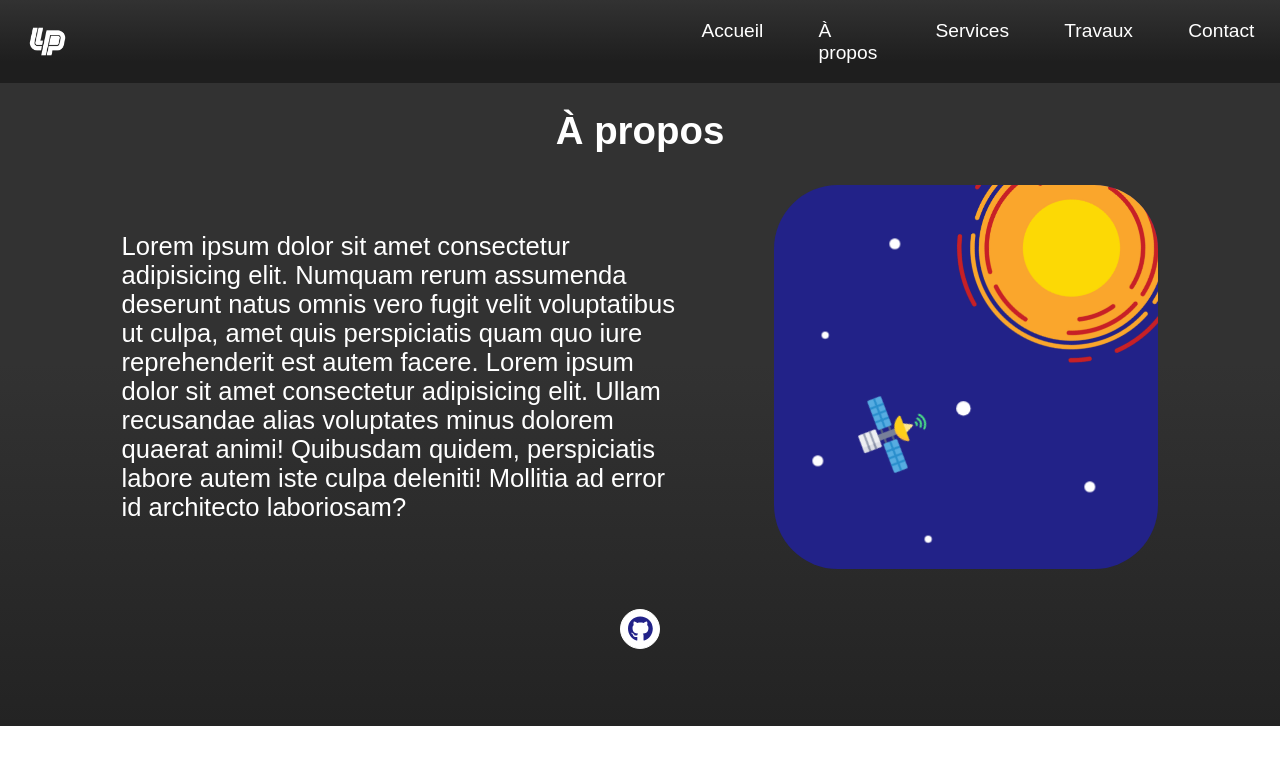
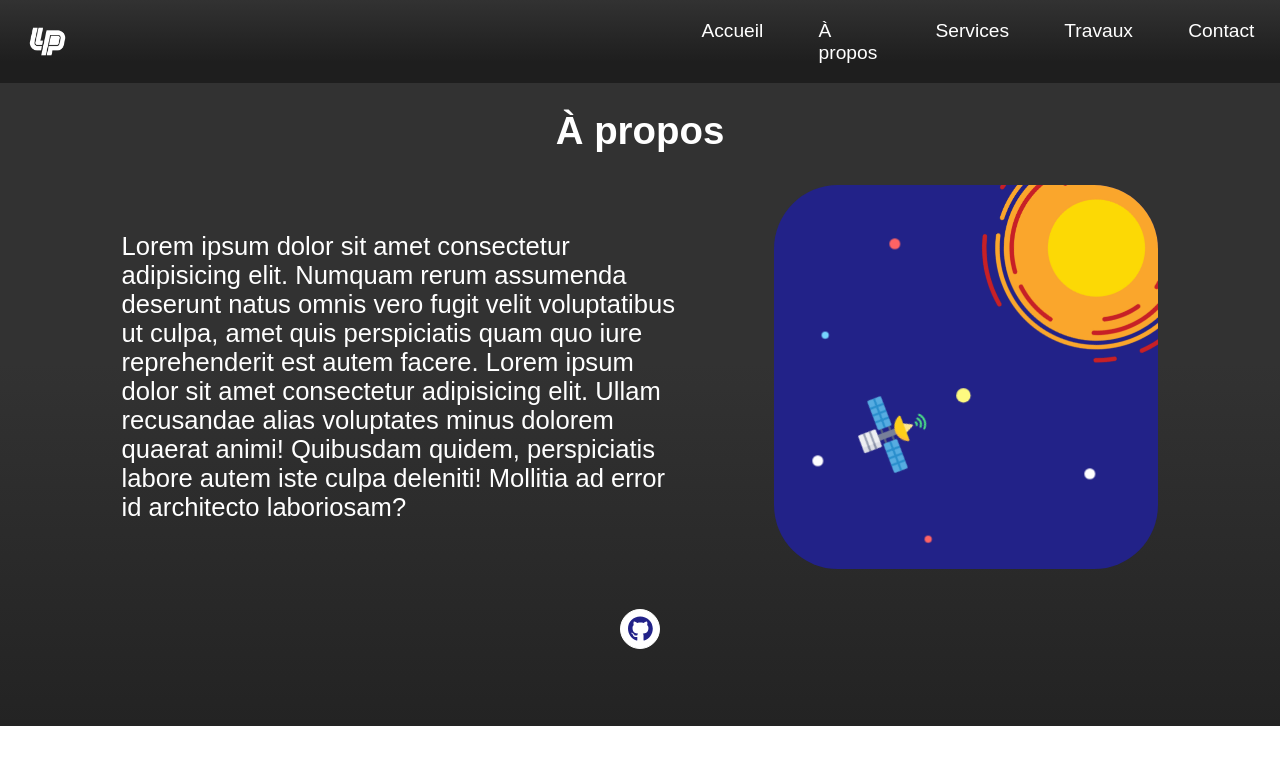
Before and after one commit to AeRyZe/dev_portfolio, a React (Create React App) app: page / in a window 1280 px wide. Shown: the top 764 px of the page. Built offline with nearby package versions, Linux system fonts and the light colour scheme; a web font is replaced by a local one.

Commit message:
feat(ui-square): added palette & edited positions

```diff
--- a/src/components/ui-square/ui-square.css
+++ b/src/components/ui-square/ui-square.css
@@ -9,7 +9,7 @@
 #sun {
     width: 18vw;
     position: relative;
-    left: 10vw;
+    left: 12vw;
     bottom: 4vw;
     -webkit-animation: spin infinite linear;
     animation: spin infinite linear;
@@ -45,12 +45,13 @@
     height: 1vw;
     position: relative;
     left: 13vw;
+    bottom: 1vw;
 }
 
 #about-star-4 {
     height: 0.75vw;
     position: relative;
-    top: 6vw;
+    top: 5vw;
     left: 22vw;
 }
 
--- a/src/components/ui-square/ui-square.jsx
+++ b/src/components/ui-square/ui-square.jsx
@@ -8,6 +8,13 @@ import Sun from '../../assets/sun.png'
 import Satellite from '../../assets/satellite.png'
 
 function UiSquare(props) {
+    const palette = {
+        white: '#ffffff',
+        red: '#ff6464',
+        yellow: '#fffb80',
+        blue: '#76d5fe'
+    }
+
     useEffect(() => {
         AOS.init();
     })
@@ -15,12 +22,12 @@ function UiSquare(props) {
     if (props.id === '1') {
         return (
             <div className='ui-square-container' data-aos={props.anim} data-aos-anchor={props.anchor} data-aos-delay={props.delay}>
-                <FontAwesomeIcon id='about-star-1' icon={faCircle} beatFade style={{ color: "#ffffff", }} />
-                <FontAwesomeIcon id='about-star-2' icon={faCircle} beatFade style={{ color: "#ffffff", }} />
-                <FontAwesomeIcon id='about-star-3' icon={faCircle} beatFade style={{ color: "#ffffff", }} />
-                <FontAwesomeIcon id='about-star-4' icon={faCircle} beatFade style={{ color: "#ffffff", }} />
-                <FontAwesomeIcon id='about-star-5' icon={faCircle} beatFade style={{ color: "#ffffff", }} />
-                <FontAwesomeIcon id='about-star-6' icon={faCircle} beatFade style={{ color: "#ffffff", }} />
+                <FontAwesomeIcon id='about-star-1' icon={faCircle} beatFade style={{ color: palette.red }} />
+                <FontAwesomeIcon id='about-star-2' icon={faCircle} beatFade style={{ color: palette.blue }} />
+                <FontAwesomeIcon id='about-star-3' icon={faCircle} beatFade style={{ color: palette.yellow }} />
+                <FontAwesomeIcon id='about-star-4' icon={faCircle} beatFade style={{ color: palette.white }} />
+                <FontAwesomeIcon id='about-star-5' icon={faCircle} beatFade style={{ color: palette.white }} />
+                <FontAwesomeIcon id='about-star-6' icon={faCircle} beatFade style={{ color: palette.red}} />
                 <img id='sun' src={Sun} alt="Icône du Soleil" />
                 <img id='satellite' src={Satellite} alt="Icône d'un satellite" />
             </div>
```
